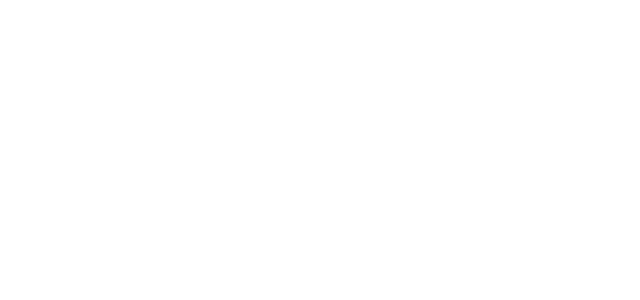
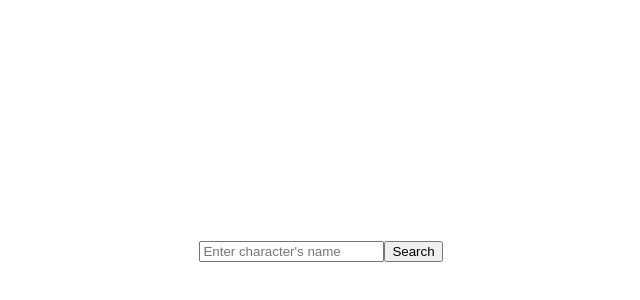
Before and after one commit to SkarabeyDM/rss_react, a React (Vite) app: page / in a window 1280 px wide. Shown: the part 150-450 px from the top of the page, without its empty margins (319-959 px from the left). Built offline with nearby package versions, Linux system fonts and the light colour scheme.

Commit message:
feat: add `MainPage` component

```diff
--- a/src/App.tsx
+++ b/src/App.tsx
@@ -1,10 +1,12 @@
 import { Component } from 'react';
 import './App.scss';
+import { MainPage } from './pages/MainPage';
 
 export default class App extends Component {
   render() {
     return (
       <>
+        <MainPage></MainPage>
       </>
     );
   }
--- /dev/null
+++ b/src/pages/MainPage/index.ts
@@ -0,0 +1 @@
+export * from './ui/MainPage';
--- /dev/null
+++ b/src/pages/MainPage/ui/MainPage.tsx
@@ -0,0 +1,12 @@
+import React, { Component } from 'react';
+import { SearchForm } from '../../../features/SearchForm';
+
+export class MainPage extends Component {
+  render() {
+    return (
+      <div>
+        <SearchForm onSubmit={() => {}} />
+      </div>
+    );
+  }
+}
```
